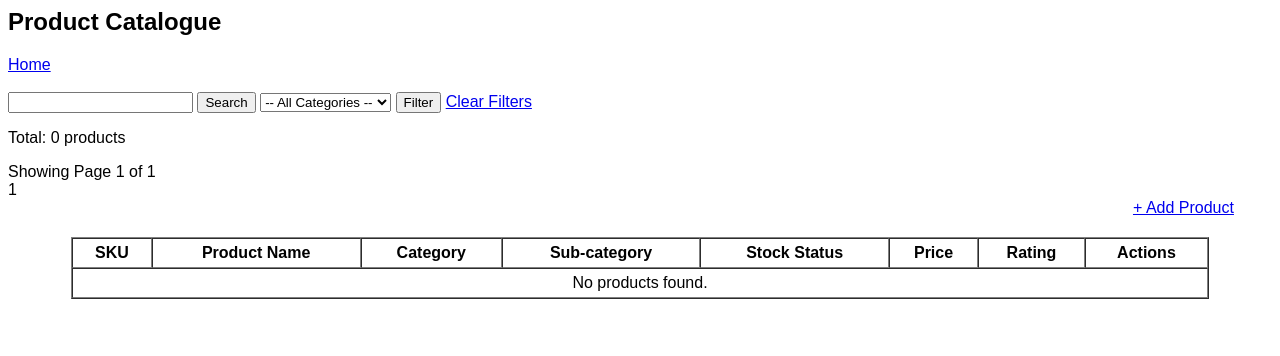
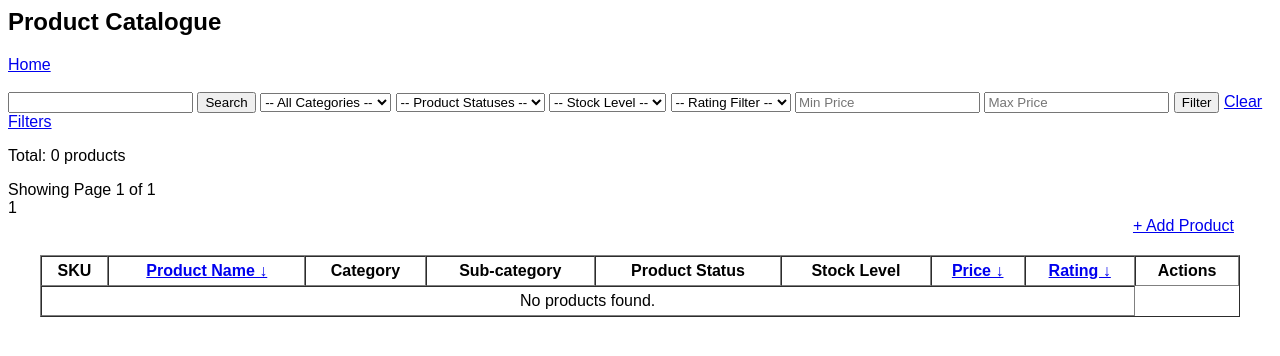
Before and after one commit to choseung-min/IS2108-Group_39-PairProject, a Django app: page /adminpanel/products/ in a window 1280 px wide. Shown: the top 356 px of the page. Run offline with Django 5.2, Linux system fonts and the light colour scheme; data that the repository does not hold is empty.

Commit message:
Completed Product Catalogue

```diff
--- a/auroramart/adminpanel/templates/adminpanel/products/product_catalogue.html
+++ b/auroramart/adminpanel/templates/adminpanel/products/product_catalogue.html
@@ -11,6 +11,13 @@
     <h2>Product Catalogue</h2>
     <a href ="{% url 'home' %}">Home</a>
     <br /><br />
+    {% if messages %}
+      <ul class="messages">
+        {% for message in messages %}
+          <li class="{{ message.tags }}">{{ message }}</li>
+        {% endfor %}
+      </ul>
+    {% endif %}
     <form method="get">
       <input type="text" name="q" value="{{ query|default:'' }}" />
       <button type="submit">Search</button>
@@ -29,6 +36,28 @@
       </select>
       <!-- prettier-ignore-end -->
 
+      <select name="status_filter">
+        <option value=""> -- Product Statuses -- </option>
+        <option value="active" {% if status_filter == "active" %}selected{% endif %}> Active </option>
+        <option value="inactive" {% if status_filter == "inactive" %}selected{% endif %}> Inactive </option>
+      </select>
+      <select name="stock_filter">
+        <option value=""> -- Stock Level -- </option>
+        <option value="healthy" {% if stock_filter == "healthy" %}selected{% endif %}> Healthy </option>
+        <option value="low" {% if stock_filter == "low" %}selected{% endif %}> Low Stock </option>
+        <option value="out" {% if stock_filter == "out" %}selected{% endif %}> Out of Stock </option>
+      </select>
+      <select name="rating_filter">
+        <option value="">-- Rating Filter --</option>
+        <option value="4" {% if rating_filter == "4" %}selected{% endif %}>&gt;4 stars</option>
+        <option value="3" {% if rating_filter == "3" %}selected{% endif %}>&gt;3 stars</option>
+        <option value="2" {% if rating_filter == "2" %}selected{% endif %}>&gt;2 stars</option>
+        <option value="1" {% if rating_filter == "1" %}selected{% endif %}>&gt;1 star</option>
+      </select>
+
+      <input type="number" name="min_price" placeholder="Min Price" step="0.01" min="0" value="{{ min_price|default:'' }}" />
+      <input type="number" name="max_price" placeholder="Max Price" step="0.01" min="0" value="{{ max_price|default:'' }}" />
+
       <button type="submit">Filter</button>
       <a href="{% url 'products' %}">Clear Filters</a>
     </form>
@@ -36,41 +65,43 @@
     <span>Showing Page {{ page_obj.number }} of {{ page_obj.paginator.num_pages }}</span>
     <div class="pagination">
       {% if page_obj.has_previous %}
-        <a href="?{% if query %}q={{ query }}&{% endif %}{% for cat in selected_categories %}category={{ cat }}&{% endfor %}page={{ page_obj.previous_page_number }}">Prev</a>
+        <a href="?{{ query_string }}&page={{ page_obj.previous_page_number }}">Prev</a>
       {% endif %}
       {% for num in page_obj.paginator.page_range %}
         {% if num == page_obj.number %}
           <span>{{ num }}</span>
         {% elif num > page_obj.number|add:'-3' and num < page_obj.number|add:'3' %}
-          <a href="?{% if query %}q={{ query }}&{% endif %}{% for cat in selected_categories %}category={{ cat }}&{% endfor %}page={{ num }}">{{ num }}</a>
+          <a href="?{{ query_string }}&page={{ num }}">{{ num }}</a>
         {% endif %}
       {% endfor %}
       {% if page_obj.has_next %}
-        <a href="?{% if query %}q={{ query }}&{% endif %}{% for cat in selected_categories %}category={{ cat }}&{% endfor %}page={{ page_obj.next_page_number }}">Next</a>
+        <a href="?{{ query_string }}&page={{ page_obj.next_page_number }}">Next</a>
       {% endif %}
     </div>
     <div style="width: 11%;float: right;">
       <a href="{% url 'add_product' %}">+ Add Product</a>
     </div>
     <br />
-    <table border="1" cellpadding="5" cellspacing="0" style="width: 90%; margin-left: auto; margin-right: auto; margin-top: 20px;">
+    <table border="1" cellpadding="5" cellspacing="0" style="width: 95%; margin-left: auto; margin-right: auto; margin-top: 20px;">
       <tr>
         <th>SKU</th>
-        <th>Product Name</th>
+        <th><a href="?{{ query_string }}&sort={% if request.GET.sort == 'name' %}-name{% else %}name{% endif %}">Product Name {% if request.GET.sort == 'name' %}&uarr;{% else %}&darr;{% endif %}</a></th>
         <th>Category</th>
         <th>Sub-category</th>
-        <th>Stock Status</th>
-        <th>Price</th>
-        <th>Rating</th>
+        <th>Product Status</th>
+        <th>Stock Level</th>
+        <th><a href="?{{ query_string }}&sort={% if request.GET.sort == 'price' %}-price{% else %}price{% endif %}">Price {% if request.GET.sort == 'price' %}&uarr;{% else %}&darr;{% endif %}</a></th>
+        <th><a href="?{{ query_string }}&sort={% if request.GET.sort == 'rating' %}-rating{% else %}rating{% endif %}">Rating {% if request.GET.sort == 'rating' %}&uarr;{% else %}&darr;{% endif %}</a></th>
         <th>Actions</th>
       </tr>
       {% for product in products %}
       <tr>
         <td>{{ product.sku }}</td>
-        <td>{{ product.name }}</td>
+        <td><a href="{% url 'product_detail' product.pk %}">{{ product.name }}</a></td>
         <td>{{ product.category.parent }}</td>
         <td>{{ product.category }}</td>
         <td>{% if product.is_active %}Active{% else %}Inactive{% endif %}</td>
+        <td>{% if product.stock > product.reorder_threshold %}Healthy{% elif product.stock < product.reorder_threshold %}Low Stock{% else %}Out of Stock{% endif %}</td>
         <td>${{ product.price }}</td>
         <td>
           {% if product.rating %}
@@ -80,8 +111,9 @@
           {% endif %}
         </td>
         <td>
-          <a href="">Edit | </a>
-          <a href="">Delete</a>
+          <a href="{% url 'product_detail' product.pk %}">View</a>
+          <span>|</span>
+          <a href="{% url 'product_detail' product.pk %}?edit=true">Edit</a>
         </td>
       </tr>
       {% empty %}
--- a/auroramart/adminpanel/urls.py
+++ b/auroramart/adminpanel/urls.py
@@ -5,7 +5,10 @@ from . import views
 urlpatterns = [
     path('', views.home, name='home'),
     path('products/', views.products, name='products'),
+    path('products/<int:pk>/', views.product_detail, name='product_detail'),
     path('products/add', views.add_product, name='add_product'),
+    path('products/<int:pk>/activate/', views.activate_product, name='activate_product'),
+    path('products/<int:pk>/deactivate/', views.deactivate_product, name='deactivate_product'),
     path('restock/', views.restock, name='restock'),
     path('customers/', views.customers, name='customers'),
 ]
--- a/auroramart/adminpanel/views.py
+++ b/auroramart/adminpanel/views.py
@@ -1,7 +1,8 @@
+from urllib import request
 from django.contrib import messages
-from django.shortcuts import redirect, render
+from django.shortcuts import get_object_or_404, redirect, render
 from .models import Product, Category
-from django.db.models import Q
+from django.db.models import Q, F
 from django.core.paginator import Paginator
 from .forms import ProductForm
 
@@ -9,10 +10,20 @@ def home(request):
     return render(request, 'adminpanel/home_page.html')
 
 def products(request):
-    products = Product.objects.filter(is_active=True)
+    products = Product.objects.all()
     query = request.GET.get('q')
     main_categories = Category.objects.filter(parent__isnull=True)
     selected_categories = [c for c in request.GET.getlist("category") if c.strip() != ""]
+    status_filter = request.GET.get('status_filter')
+    stock_filter = request.GET.get('stock_filter')
+    rating_filter = request.GET.get('rating_filter')
+    min_price = request.GET.get('min_price')
+    max_price = request.GET.get('max_price')
+    sort = request.GET.get('sort')
+    query_params = request.GET.copy()
+    sort = query_params.pop('sort', [None])[0]
+    page = query_params.pop('page', [None])[0]
+    query_string = query_params.urlencode()
 
     if query:
         products = products.filter(Q(name__icontains=query) | Q(description__icontains=query) | Q(category__name__icontains=query))
@@ -20,11 +31,58 @@ def products(request):
     if selected_categories:
         products = products.filter(Q(category_id__in=selected_categories) | Q(category__parent_id__in=selected_categories))
 
-    paginator = Paginator(products, 20)
+    if status_filter == "active":
+        products = products.filter(is_active=True)
+    elif status_filter == "inactive":
+        products = products.filter(is_active=False)
+
+    if stock_filter:
+        if stock_filter == 'healthy':
+            products = products.filter(stock__gt=F('reorder_threshold'))
+        elif stock_filter == 'low':
+            products = products.filter(stock__lte=F('reorder_threshold'), stock__gt=0)
+        elif stock_filter == 'out':
+            products = products.filter(stock=0)
+
+    if rating_filter:
+        min_rating = int(rating_filter)
+        products = products.filter(rating__gte=min_rating)
+
+    if min_price and max_price:
+        min_val = float(min_price)
+        max_val = float(max_price)
+
+        if min_val > max_val:
+            messages.error(request, "Minimum price cannot be greater than maximum price.")
+        else:
+            products = products.filter(price__gte=min_val, price__lte=max_val)
+
+    else:
+        if min_price:
+            products = products.filter(price__gte=float(min_price))
+        if max_price:
+            products = products.filter(price__lte=float(max_price))
+
+    sort_fields = [
+        'name',
+        '-name',
+        'price',
+        '-price',
+        'rating',
+        '-rating',
+        'stock',
+        '-stock',
+        'is_active',
+        '-is_active',
+    ]
+    if sort in sort_fields:
+        products = products.order_by(sort)
+
+    paginator = Paginator(products, 15)
     page_num = request.GET.get('page')
     page_obj = paginator.get_page(page_num)
 
-    context = {'page_obj': page_obj, 'products': page_obj.object_list, 'query': query, 'selected_categories': selected_categories, 'main_categories': main_categories}
+    context = {'page_obj': page_obj, 'products': page_obj.object_list, 'query': query, 'selected_categories': selected_categories, 'main_categories': main_categories, 'status_filter': status_filter, 'stock_filter': stock_filter, 'rating_filter': rating_filter, 'min_price': min_price, 'max_price': max_price, 'sort': sort, 'query_string': query_string}
 
     return render(request, 'adminpanel/products/product_catalogue.html', context)
 
@@ -38,13 +96,56 @@ def add_product(request):
             return redirect("add_product")
 
         else:
-            messages.error(request, "Please correct the errors below.")
+            messages.error(request, "Product not added, please correct the errors below!")
 
     else:
         form = ProductForm()
 
     return render(request, "adminpanel/products/add_product.html", {"form": form})
 
+def product_detail(request, pk):
+    product = get_object_or_404(Product, pk=pk)
+    editing = request.GET.get('edit') == 'true'
+    form = None
+
+    if editing:
+        if request.method == "POST":
+
+            form = ProductForm(request.POST, request.FILES, instance=product)
+
+            if form.is_valid():
+                form.save()
+                messages.success(request, "Product \"{name}\" updated successfully!".format(name=form.cleaned_data["name"]))
+                return redirect("product_detail", pk=product.pk)
+
+            else:
+                messages.error(request, "Product not updated, please correct the errors below!")
+
+        else:
+            form = ProductForm(instance=product)
+
+    return render(request, "adminpanel/products/product_detail.html", {"product": product, "editing": editing, "form": form})
+
+def deactivate_product(request, pk):
+    product = get_object_or_404(Product, pk=pk)
+
+    if request.method == "POST":
+        product.is_active = False
+        product.save()
+        messages.success(request, "Product \"{name}\" deactivated successfully!".format(name=product.name))
+        return redirect("product_detail", pk=product.pk)
+    return redirect("product_detail", pk=product.pk)
+
+def activate_product(request, pk):
+    product = get_object_or_404(Product, pk=pk)
+
+    if request.method == "POST":
+        product.is_active = True
+        product.save()
+        messages.success(request, "Product \"{name}\" activated successfully!".format(name=product.name))
+        return redirect("product_detail", pk=product.pk)
+    return redirect("product_detail", pk=product.pk)
+
 def restock(request):
     return render(request, 'adminpanel/restock/restock_dashboard.html')
 
```
Also changed, not shown: auroramart/adminpanel/templates/adminpanel/products/product_detail.html (added, +183 -0 lines), 1 other file.
